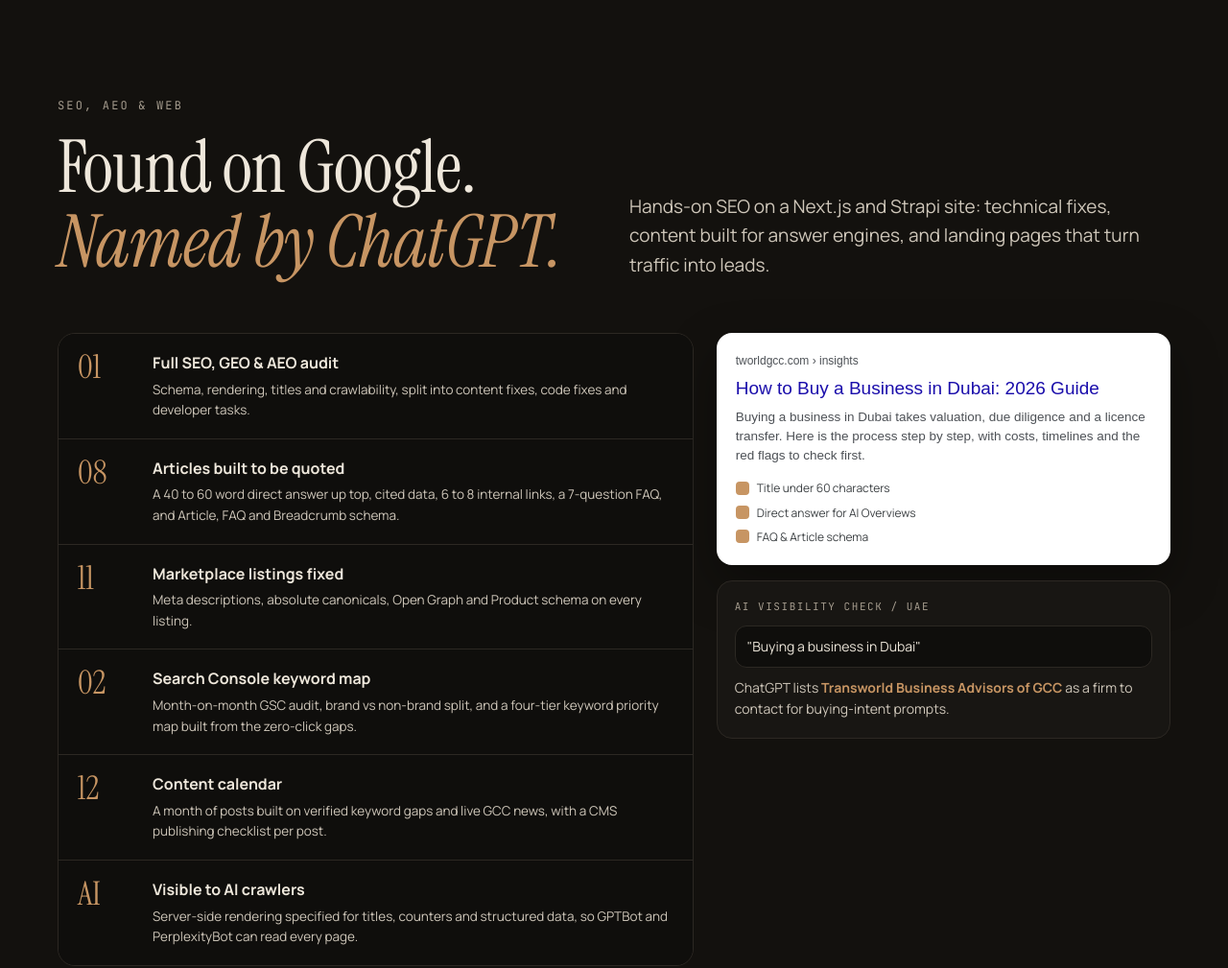
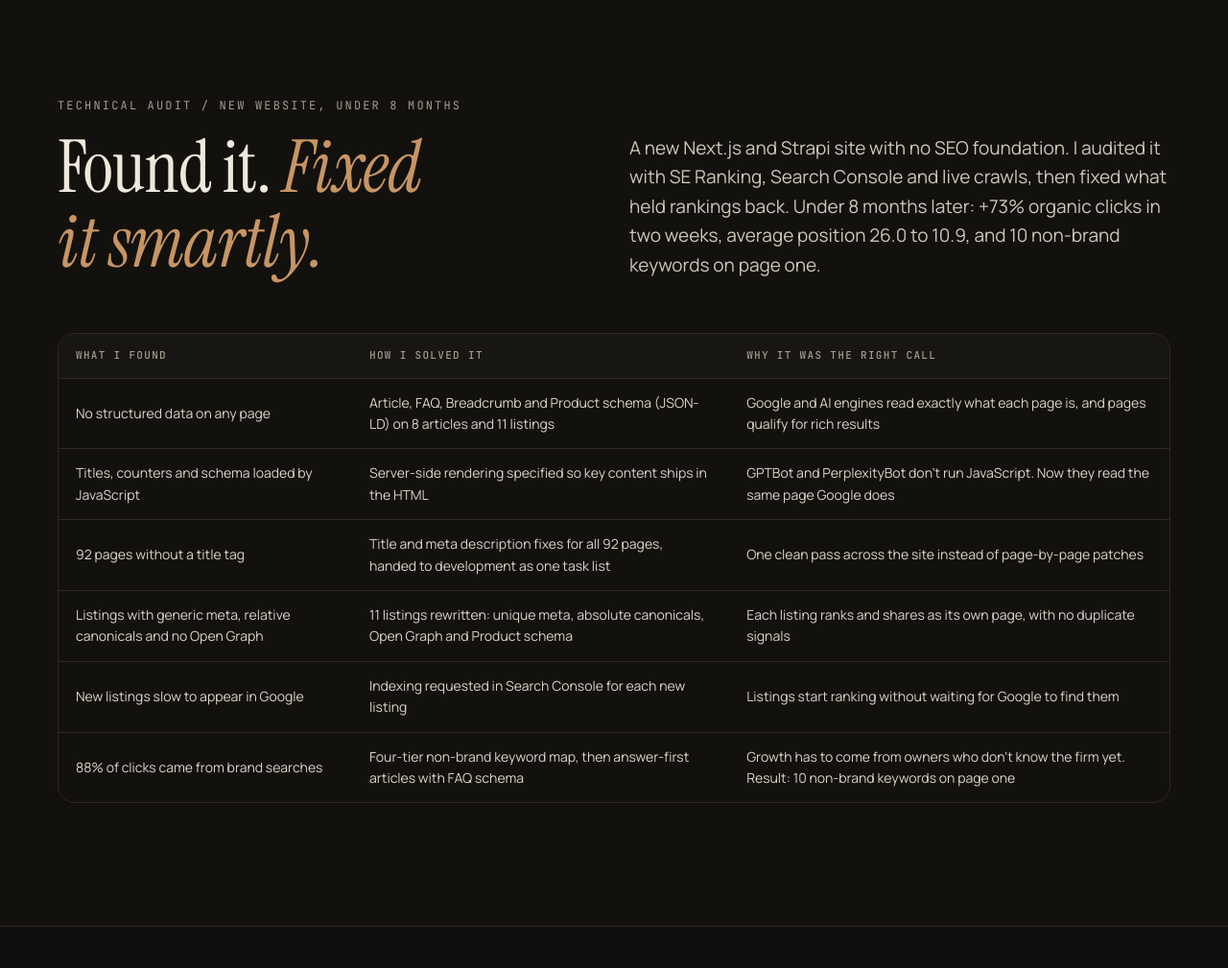
Before and after one commit to abdelelborai-lgtm/abdelelborai-lgtm.github.io, a plain HTML site: page seo.html in a window 1280 px wide. Shown: the part 2820-3829 px from the top of the page at 96% size. Drawn offline with Linux system fonts and the light colour scheme.

Commit message:
Add technical audit (found and fixed), strategic decisions and media buying calls
Co-Authored-By: Claude Opus 5.5 <noreply@anthropic.com>
Claude-Session: https://claude.ai/code/session_014T194W5BejpGsZ4H7mLNta

```diff
--- a/seo.html
+++ b/seo.html
@@ -59,7 +59,19 @@
     </table></div>
     <p class="src">Average position, Google Search Console. Brand searches excluded.</p>
   </div>
-</section><section id="seo" class="sec-dark">
+</section><section id="audit" class="sec-dark"><div class="wrap">
+<div class="sec-head"><div><p class="eyebrow">Technical audit / new website, under 8 months</p><h2 style="margin-top:16px">Found it. <em>Fixed it smartly.</em></h2></div><p class="lede">A new Next.js and Strapi site with no SEO foundation. I audited it with SE Ranking, Search Console and live crawls, then fixed what held rankings back. Under 8 months later: +73% organic clicks in two weeks, average position 26.0 to 10.9, and 10 non-brand keywords on page one.</p></div>
+<div class="tbl-wrap"><table class="audit">
+<thead><tr><th>What I found</th><th>How I solved it</th><th>Why it was the right call</th></tr></thead>
+<tbody>
+<tr><td>No structured data on any page</td><td>Article, FAQ, Breadcrumb and Product schema (JSON-LD) on 8 articles and 11 listings</td><td>Google and AI engines read exactly what each page is, and pages qualify for rich results</td></tr>
+<tr><td>Titles, counters and schema loaded by JavaScript</td><td>Server-side rendering specified so key content ships in the HTML</td><td>GPTBot and PerplexityBot don&rsquo;t run JavaScript. Now they read the same page Google does</td></tr>
+<tr><td>92 pages without a title tag</td><td>Title and meta description fixes for all 92 pages, handed to development as one task list</td><td>One clean pass across the site instead of page-by-page patches</td></tr>
+<tr><td>Listings with generic meta, relative canonicals and no Open Graph</td><td>11 listings rewritten: unique meta, absolute canonicals, Open Graph and Product schema</td><td>Each listing ranks and shares as its own page, with no duplicate signals</td></tr>
+<tr><td>New listings slow to appear in Google</td><td>Indexing requested in Search Console for each new listing</td><td>Listings start ranking without waiting for Google to find them</td></tr>
+<tr><td>88% of clicks came from brand searches</td><td>Four-tier non-brand keyword map, then answer-first articles with FAQ schema</td><td>Growth has to come from owners who don&rsquo;t know the firm yet. Result: 10 non-brand keywords on page one</td></tr>
+</tbody></table></div>
+</div></section><section id="seo">
   <div class="wrap">
     <div class="sec-head">
       <div><p class="eyebrow">SEO, AEO &amp; web</p><h2 style="margin-top:16px">Found on Google. <em>Named by ChatGPT.</em></h2></div>
```
Also changed, not shown: leadership.html (+9 -1 lines), media-buying.html (+7 -1 lines).
